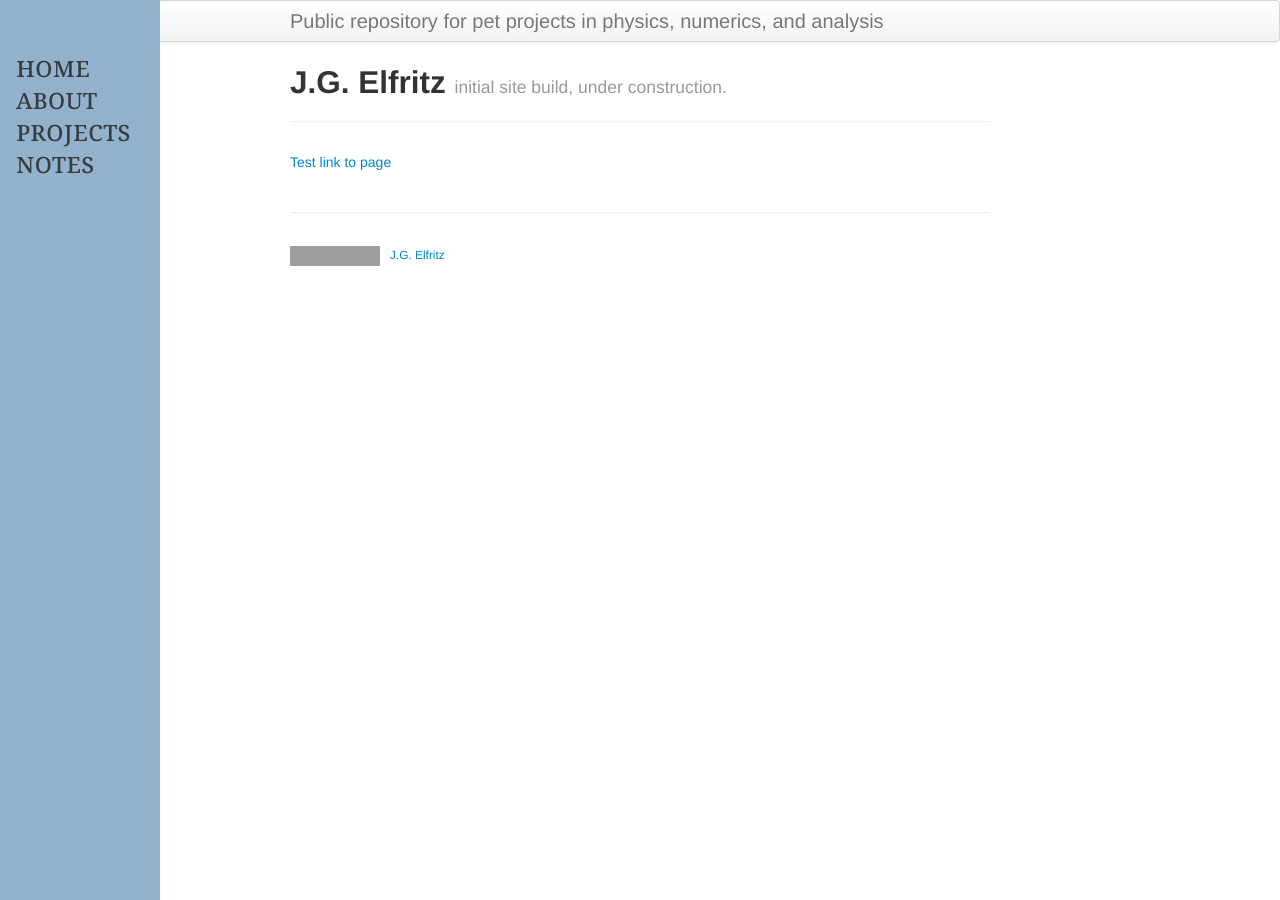
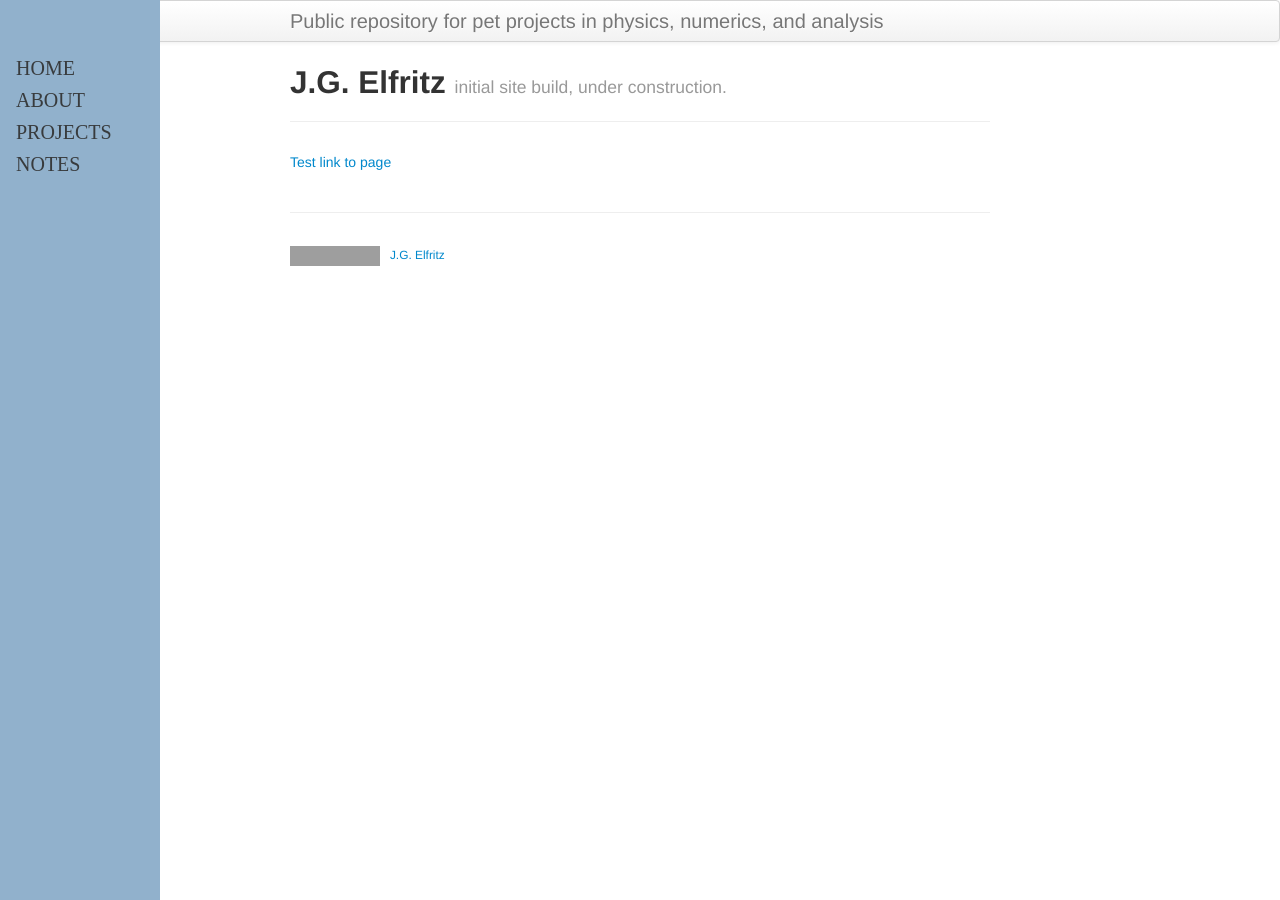
Before and after one commit to justinelfritz/justinelfritz.github.io, a Jekyll site: the page built from index.md, in a window 1280 px wide. Built offline with Jekyll 4.4.1, drawn with Linux system fonts in a browser that asks for light colours; grey boxes are pictures that could not be loaded.

Commit message:
test TNR font for sidenav

```diff
--- a/assets/themes/twitter/css/style.css
+++ b/assets/themes/twitter/css/style.css
@@ -26,7 +26,7 @@
 .sidenav a {
   padding: 6px 8px 6px 16px;
   text-decoration: none;
-  font-family: Georgia;
+  font-family: "Times New Roman", Times, serif;
   font-variant: small-caps;
   font-size: 2em;
   color: #383b3d;
```
